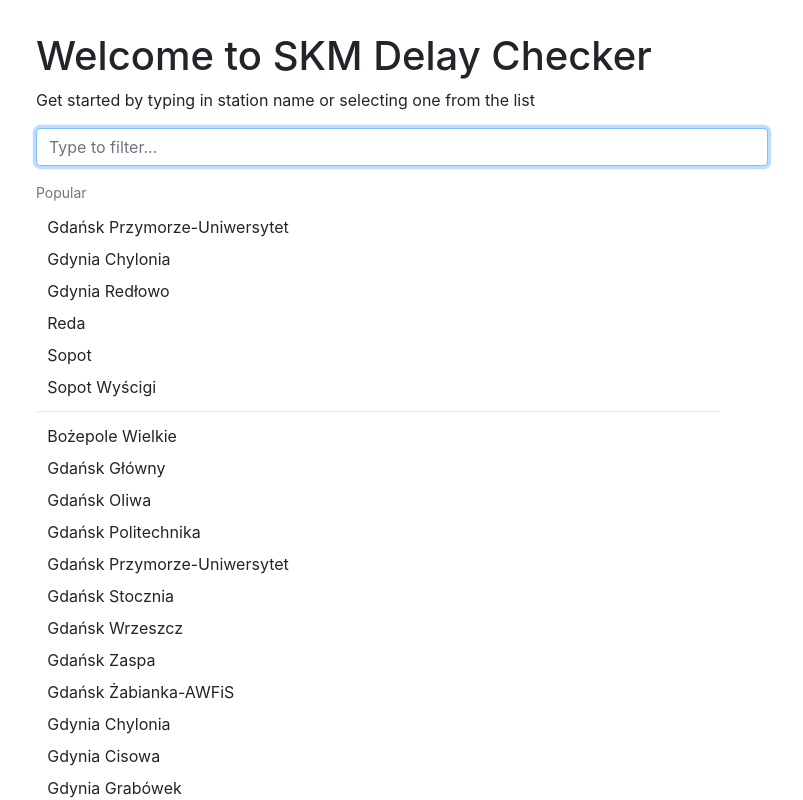
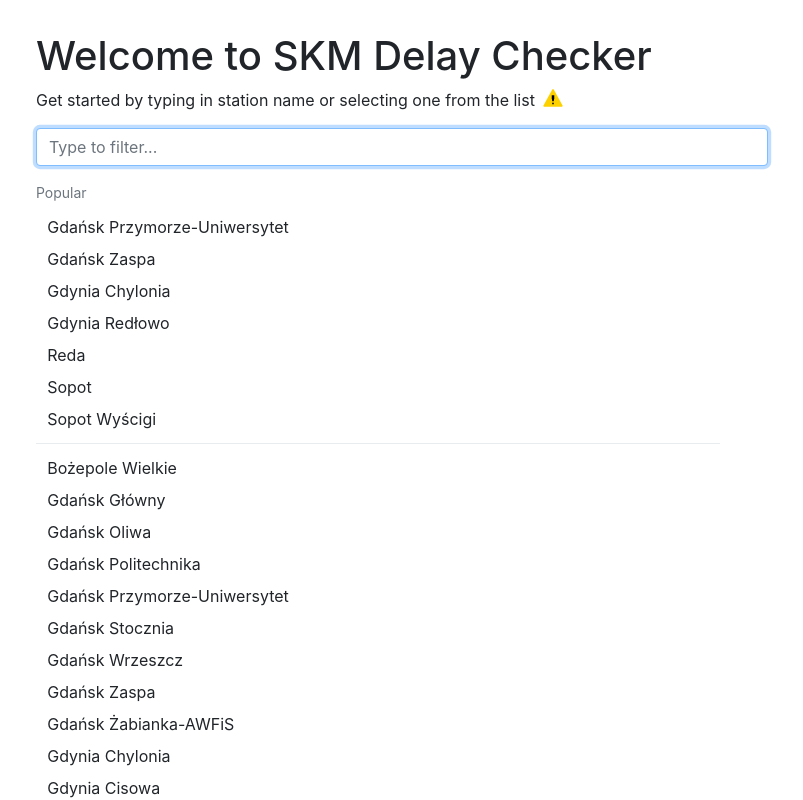
Before and after one commit to mic0ishere/skm-delay-checker, a Next.js app: page / in a window 1280 px wide. Shown: the top 800 px of the page, without its empty margins (234-1037 px from the left). Built offline with nearby package versions, Linux system fonts and the light colour scheme.

Commit message:
add inaccurate delay warning

```diff
--- a/pages/index.jsx
+++ b/pages/index.jsx
@@ -1,6 +1,6 @@
-import { Children } from "react";
+import { Children, useState, useRef } from "react";
 import { useRouter } from "next/router";
-import { Container, Dropdown } from "react-bootstrap";
+import { Container, Dropdown, Overlay, Row, Tooltip } from "react-bootstrap";
 
 import { CustomMenu, DropdownItem } from "../components/Dropdown";
 import skmStations from "../public/skmStations.json";
@@ -9,18 +9,89 @@ import Footer from "../components/Footer";
 export default function Home() {
   const router = useRouter();
 
-  const popularStationsIDs = ["5942", "5967", "7567", "5918", "6031", "6106"];
+  const target = useRef(null);
+  const [clicked, setClicked] = useState(false);
+  const [hovering, setHovering] = useState(false);
+  const [show, setShow] = useState(false);
+
+  const popularStationsIDs = [
+    "5942",
+    "5967",
+    "7567",
+    "5918",
+    "6031",
+    "7559",
+    "6106",
+  ];
   const popularStations = skmStations.filter((x) =>
     popularStationsIDs.includes(x.id)
   );
 
   return (
     <Container className="md-container">
-      <Container>
+      <Container
+        onClick={() => {
+          !hovering && setShow(false);
+          !hovering && setClicked(false);
+        }}
+      >
         <h1>Welcome to SKM Delay Checker</h1>
-        <p>
-          Get started by typing in station name or selecting one from the list
-        </p>
+        <div className="d-flex flex-row">
+          <p className="mb-2">
+            Get started by typing in station name or selecting one from the list
+          </p>
+          <svg
+            viewBox="0 0 512 512"
+            height={20}
+            width={20}
+            onClick={() => {
+              if (clicked) {
+                setClicked(false);
+                setShow(false);
+              } else {
+                setClicked(true);
+                setShow(true);
+              }
+            }}
+            onMouseEnter={() => {
+              setHovering(true);
+              setShow(true);
+            }}
+            onMouseLeave={() => {
+              setHovering(false);
+              !clicked && setShow(false);
+            }}
+            className="ml-2"
+            ref={target}
+          >
+            <Overlay target={target.current} show={show} placement="left">
+              {(props) => (
+                <Tooltip {...props}>
+                  Due to{" "}
+                  <a
+                    href="https://infopasazer.intercity.pl"
+                    target="_blank"
+                    rel="nofollow noreferrer"
+                  >
+                    infopasazer
+                  </a>{" "}
+                  not having accurate delays,
+                  <br />
+                  <strong>delay times might not be accurate</strong>
+                </Tooltip>
+              )}
+            </Overlay>
+            <polygon
+              fill="#fdd100"
+              points="272 32 240 32 16 440 16 480 496 480 496 440 272 32"
+            />
+            <rect width="40" height="40" x="236" y="376" fill="black" />
+            <polygon
+              fill="black"
+              points="224 264 238 336 274 336 288 264 288 184 224 184 224 264"
+            />
+          </svg>
+        </div>
         <Dropdown as={CustomMenu} sm={10} className="mr-2 w-full">
           <Dropdown.Header className="px-0">Popular</Dropdown.Header>
           {Children.toArray(
```
